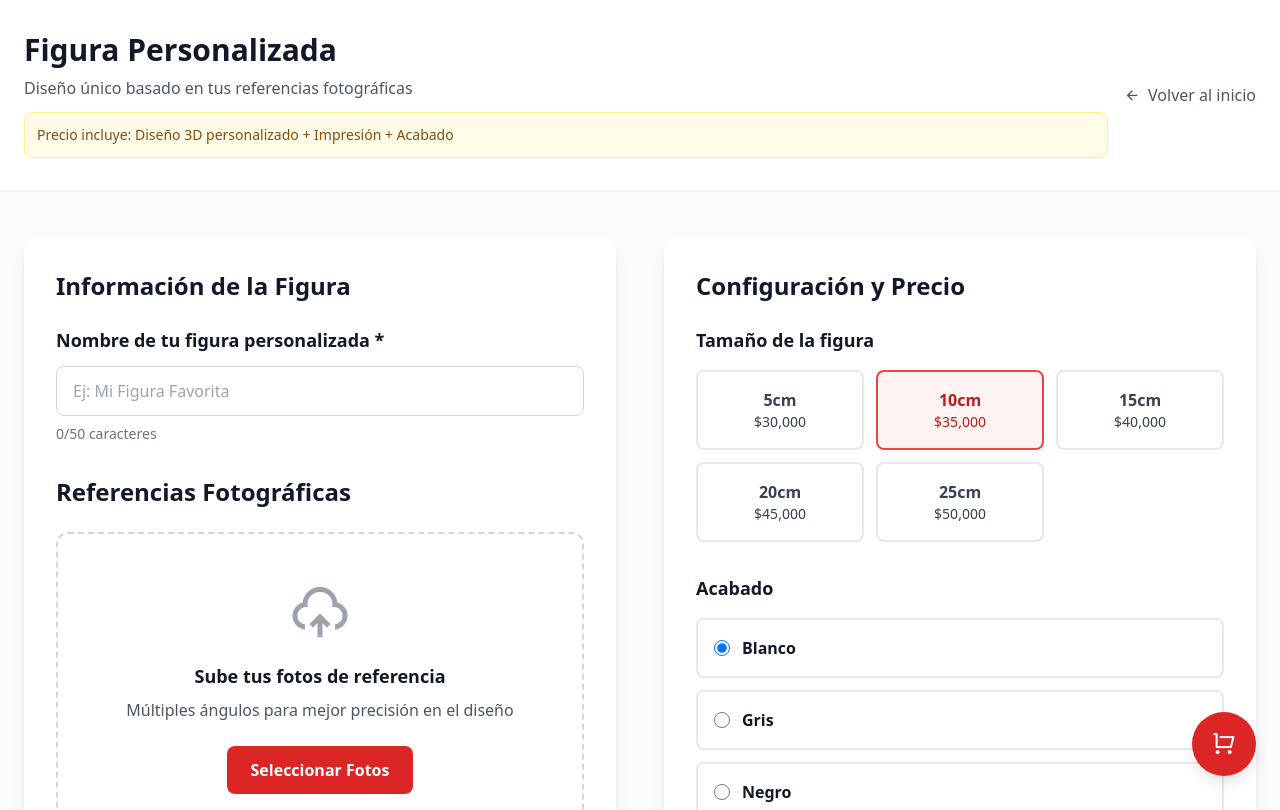
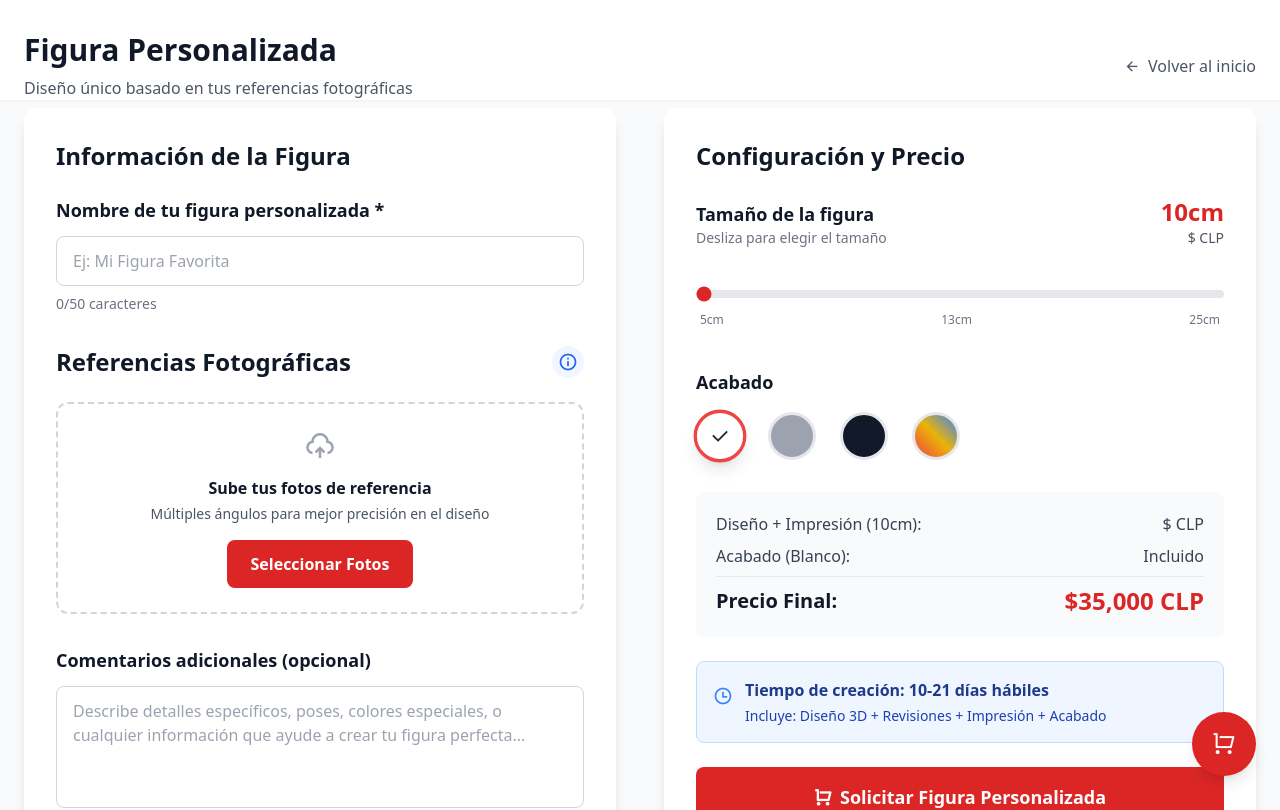
Before and after one commit to oretnad8/InfiniteCraft.Studio, a Next.js app: page /personalizacion in a window 1280 px wide. Shown: the top 810 px of the page. Built offline with nearby package versions, Linux system fonts and the light colour scheme.

Commit message:
fix: pantalla de productos personalizados

```diff
--- a/app/personalizacion/page.tsx
+++ b/app/personalizacion/page.tsx
@@ -15,21 +15,23 @@ export default function PersonalizacionPage() {
   const [comments, setComments] = useState('');
   const [showSuccess, setShowSuccess] = useState(false);
   const [currentPrice, setCurrentPrice] = useState(35000);
+  const [showTips, setShowTips] = useState(false);
 
   // Precios para figuras personalizadas (incluyen diseño)
   const sizes = [
-    { size: '5cm', price: 30000 },
-    { size: '10cm', price: 35000 },
-    { size: '15cm', price: 40000 },
-    { size: '20cm', price: 45000 },
-    { size: '25cm', price: 50000 }
+    { size: '5cm', price: 20000 },
+    { size: '9cm', price: 25000 },
+    { size: '13cm', price: 30000 },
+    { size: '17cm', price: 35000 },
+    { size: '21cm', price: 40000 },
+    { size: '25cm', price: 45000 }
   ];
 
   const finishes = [
-    { name: 'Blanco', multiplier: 1 },
-    { name: 'Gris', multiplier: 1 },
-    { name: 'Negro', multiplier: 1 },
-    { name: 'Pintado a mano', multiplier: 1.5 }
+    { name: 'Blanco', multiplier: 1, color: '#FFFFFF' },
+    { name: 'Gris', multiplier: 1, color: '#9CA3AF' },
+    { name: 'Negro', multiplier: 1, color: '#111827' },
+    { name: 'Pintado a mano', multiplier: 1.5, color: 'bg-gradient-to-tr from-red-500 via-yellow-500 to-blue-500' }
   ];
 
   // Calcular precio en tiempo real
@@ -128,18 +130,64 @@ export default function PersonalizacionPage() {
         </div>
       )}
 
+      {/* Modal de Consejos */}
+      {showTips && (
+        <div className="fixed inset-0 z-[60] flex items-center justify-center p-4">
+          <div
+            className="absolute inset-0 bg-black/50 backdrop-blur-sm"
+            onClick={() => setShowTips(false)}
+          />
+          <div className="relative bg-white rounded-2xl shadow-2xl w-full max-w-md p-6 sm:p-8">
+            <button
+              onClick={() => setShowTips(false)}
+              className="absolute top-4 right-4 text-gray-400 hover:text-gray-600 cursor-pointer"
+            >
+              <i className="ri-close-line text-2xl"></i>
+            </button>
+
+            <div className="flex items-center gap-3 mb-6">
+              <div className="w-10 h-10 rounded-full bg-blue-50 flex items-center justify-center text-blue-600">
+                <i className="ri-information-line text-2xl"></i>
+              </div>
+              <h3 className="text-xl font-bold text-gray-900">Consejos de Diseño</h3>
+            </div>
+
+            <ul className="space-y-4 mb-8">
+              <li className="flex gap-3">
+                <i className="ri-camera-lens-line text-blue-500 mt-1"></i>
+                <p className="text-gray-600 text-sm sm:text-base">Sube fotos desde múltiples ángulos (frente, perfil, posterior).</p>
+              </li>
+              <li className="flex gap-3">
+                <i className="ri-lightbulb-line text-blue-500 mt-1"></i>
+                <p className="text-gray-600 text-sm sm:text-base">Usa buena iluminación y asegúrate de que el enfoque sea nítido.</p>
+              </li>
+              <li className="flex gap-3">
+                <i className="ri-zoom-in-line text-blue-500 mt-1"></i>
+                <p className="text-gray-600 text-sm sm:text-base">Incluye detalles importantes en primeros planos.</p>
+              </li>
+              <li className="flex gap-3">
+                <i className="ri-folder-image-line text-blue-500 mt-1"></i>
+                <p className="text-gray-600 text-sm sm:text-base">Entre más referencias subas, más preciso será el resultado final.</p>
+              </li>
+            </ul>
+
+            <button
+              onClick={() => setShowTips(false)}
+              className="w-full bg-blue-600 hover:bg-blue-700 text-white py-3 rounded-xl font-semibold transition-colors cursor-pointer"
+            >
+              Entendido
+            </button>
+          </div>
+        </div>
+      )}
+
       {/* Header */}
       <section className="bg-white shadow-sm">
-        <div className="max-w-7xl mx-auto px-4 sm:px-6 py-6 sm:py-8">
+        <div className="max-w-7xl mx-auto px-4 sm:px-6 pt-6 sm:pt-8 pb-0">
           <div className="flex flex-col sm:flex-row sm:items-center sm:justify-between gap-4">
             <div className="flex-1">
               <h1 className="text-2xl sm:text-3xl font-bold text-gray-900">Figura Personalizada</h1>
               <p className="text-sm sm:text-base text-gray-600 mt-1 sm:mt-2">Diseño único basado en tus referencias fotográficas</p>
-              <div className="mt-2 sm:mt-3 bg-yellow-50 border border-yellow-200 rounded-lg p-3">
-                <p className="text-yellow-800 text-xs sm:text-sm font-medium">
-                  Precio incluye: Diseño 3D personalizado + Impresión + Acabado
-                </p>
-              </div>
             </div>
             <Link href="/">
               <button className="flex items-center text-gray-600 hover:text-gray-900 cursor-pointer text-sm sm:text-base">
@@ -151,7 +199,7 @@ export default function PersonalizacionPage() {
         </div>
       </section>
 
-      <div className="max-w-7xl mx-auto px-4 sm:px-6 py-8 sm:py-12">
+      <div className="max-w-7xl mx-auto px-4 sm:px-6 pt-2 sm:pt-2 pb-4 sm:pb-6">
         <div className="grid grid-cols-1 lg:grid-cols-2 gap-8 sm:gap-12">
           {/* Columna 1 - Subida de archivos */}
           <div className="bg-white rounded-xl shadow-lg p-6 sm:p-8">
@@ -175,25 +223,34 @@ export default function PersonalizacionPage() {
               </div>
             </div>
 
-            <h3 className="text-xl sm:text-2xl font-bold text-gray-900 mb-4 sm:mb-6">Referencias Fotográficas</h3>
+            <div className="flex items-center justify-between mb-4 sm:mb-6">
+              <h2 className="text-xl sm:text-2xl font-bold text-gray-900">Referencias Fotográficas</h2>
+              <button
+                onClick={() => setShowTips(true)}
+                className="w-8 h-8 flex items-center justify-center rounded-full bg-blue-50 text-blue-600 hover:bg-blue-100 transition-colors cursor-pointer"
+                title="Consejos para mejores resultados"
+                type="button"
+              >
+                <i className="ri-information-line text-xl"></i>
+              </button>
+            </div>
 
             {/* Área de arrastrar y soltar */}
             <div
-              className={`border-2 border-dashed rounded-xl p-8 sm:p-12 text-center transition-colors ${
-                dragActive ? 'border-red-500 bg-red-50' : 'border-gray-300 hover:border-gray-400'
-              }`}
+              className={`border-2 border-dashed rounded-xl p-4 sm:p-6 text-center transition-colors ${dragActive ? 'border-red-500 bg-red-50' : 'border-gray-300 hover:border-gray-400'
+                }`}
               onDragEnter={handleDrag}
               onDragLeave={handleDrag}
               onDragOver={handleDrag}
               onDrop={handleDrop}
             >
-              <div className="w-12 h-12 sm:w-16 sm:h-16 mx-auto mb-3 sm:mb-4 text-gray-400">
-                <i className="ri-upload-cloud-2-line text-4xl sm:text-6xl"></i>
+              <div className="w-8 h-8 sm:w-10 sm:h-10 mx-auto mb-2 text-gray-400">
+                <i className="ri-upload-cloud-2-line text-2xl sm:text-3xl"></i>
               </div>
-              <h3 className="text-base sm:text-lg font-semibold text-gray-900 mb-2">
+              <h3 className="text-sm sm:text-base font-semibold text-gray-900 mb-1">
                 Sube tus fotos de referencia
               </h3>
-              <p className="text-sm sm:text-base text-gray-600 mb-4 sm:mb-6">
+              <p className="text-xs sm:text-sm text-gray-600 mb-3 sm:mb-4">
                 Múltiples ángulos para mejor precisión en el diseño
               </p>
               <input
@@ -253,104 +310,107 @@ export default function PersonalizacionPage() {
               <p className="text-gray-500 text-xs sm:text-sm mt-1 sm:mt-2">{comments.length}/500 caracteres</p>
             </div>
 
-            {/* Instrucciones */}
-            <div className="mt-6 sm:mt-8 bg-blue-50 rounded-lg p-4 sm:p-6">
-              <h4 className="font-semibold text-blue-900 mb-2 sm:mb-3 flex items-center text-sm sm:text-base">
-                <i className="ri-information-line mr-2"></i>
-                Consejos para mejores resultados
-              </h4>
-              <ul className="text-blue-800 text-xs sm:text-sm space-y-1 sm:space-y-2">
-                <li>• Sube fotos desde múltiples ángulos (frente, perfil, posterior)</li>
-                <li>• Usa buena iluminación y enfoque nítido</li>
-                <li>• Incluye detalles importantes en primeros planos</li>
-                <li>• Entre más referencias, más preciso será el resultado</li>
-              </ul>
-            </div>
           </div>
 
           {/* Columna 2 - Calculadora de precios */}
           <div className="bg-white rounded-xl shadow-lg p-6 sm:p-8">
             <h2 className="text-xl sm:text-2xl font-bold text-gray-900 mb-4 sm:mb-6">Configuración y Precio</h2>
 
-            {/* Selector de tamaño */}
-            <div className="mb-6 sm:mb-8">
-              <h3 className="text-base sm:text-lg font-semibold text-gray-900 mb-3 sm:mb-4">Tamaño de la figura</h3>
-              <div className="grid grid-cols-2 sm:grid-cols-3 gap-2 sm:gap-3">
-                {sizes.map((sizeOption) => (
-                  <button
-                    key={sizeOption.size}
-                    onClick={() => setSelectedSize(sizeOption.size)}
-                    className={`p-3 sm:p-4 rounded-lg border-2 transition-colors cursor-pointer ${
-                      selectedSize === sizeOption.size
-                        ? 'border-red-500 bg-red-50 text-red-700'
-                        : 'border-gray-200 hover:border-gray-300 text-gray-700'
-                    }`}
-                  >
-                    <div className="font-semibold text-sm sm:text-base">{sizeOption.size}</div>
-                    <div className="text-xs sm:text-sm">${sizeOption.price.toLocaleString()}</div>
-                  </button>
-                ))}
+            {/* Selector de tamaño con Slider */}
+            <div className="mb-8">
+              <div className="flex justify-between items-end mb-4">
+                <div>
+                  <h3 className="text-base sm:text-lg font-semibold text-gray-900">Tamaño de la figura</h3>
+                  <p className="text-sm text-gray-500">Desliza para elegir el tamaño</p>
+                </div>
+                <div className="text-right">
+                  <span className="text-2xl font-bold text-red-600">{selectedSize}</span>
+                  <p className="text-sm font-medium text-gray-600">
+                    ${sizes.find(s => s.size === selectedSize)?.price.toLocaleString()} CLP
+                  </p>
+                </div>
+              </div>
+
+              <div className="relative pt-4 pb-2">
+                <input
+                  type="range"
+                  min="0"
+                  max="5"
+                  step="1"
+                  value={(() => {
+                    const sliderSizes = ['5cm', '9cm', '13cm', '17cm', '21cm', '25cm'];
+                    return sliderSizes.indexOf(selectedSize);
+                  })()}
+                  onChange={(e) => {
+                    const sliderSizes = ['5cm', '9cm', '13cm', '17cm', '21cm', '25cm'];
+                    setSelectedSize(sliderSizes[parseInt(e.target.value)]);
+                  }}
+                  className="w-full h-2 bg-gray-200 rounded-lg appearance-none cursor-pointer accent-red-600"
+                />
+                <div className="flex justify-between mt-2 px-1">
+                  <span className="text-xs text-gray-500 font-medium">5cm</span>
+                  <span className="text-xs text-gray-500 font-medium">13cm</span>
+                  <span className="text-xs text-gray-500 font-medium">25cm</span>
+                </div>
               </div>
             </div>
 
             {/* Selector de acabado */}
             <div className="mb-6 sm:mb-8">
               <h3 className="text-base sm:text-lg font-semibold text-gray-900 mb-3 sm:mb-4">Acabado</h3>
-              <div className="space-y-2 sm:space-y-3">
+              <div className="flex flex-wrap gap-4 sm:gap-6">
                 {finishes.map((finish) => (
-                  <label
-                    key={finish.name}
-                    className="flex items-center p-3 sm:p-4 rounded-lg border-2 cursor-pointer transition-colors hover:bg-gray-50"
-                  >
-                    <input
-                      type="radio"
-                      name="finish"
-                      value={finish.name}
-                      checked={selectedFinish === finish.name}
-                      onChange={(e) => setSelectedFinish(e.target.value)}
-                      className="w-4 h-4 text-red-600 mr-3"
-                    />
-                    <div className="flex-1">
-                      <span className="font-semibold text-gray-900 text-sm sm:text-base">{finish.name}</span>
-                      {finish.multiplier > 1 && (
-                        <span className="text-red-600 text-xs sm:text-sm ml-2">(+{Math.round((finish.multiplier - 1) * 100)}%)</span>
+                  <div key={finish.name} className="flex flex-col items-center gap-2">
+                    <button
+                      onClick={() => setSelectedFinish(finish.name)}
+                      title={finish.name}
+                      className={`w-10 h-10 sm:w-12 sm:h-12 rounded-full border-[3px] transition-all cursor-pointer relative ${selectedFinish === finish.name
+                        ? 'border-red-500 scale-110 shadow-lg'
+                        : 'border-gray-200 hover:border-gray-400'
+                        } ${finish.name === 'Pintado a mano' ? finish.color : ''}`}
+                      style={finish.name !== 'Pintado a mano' ? { backgroundColor: finish.color } : {}}
+                    >
+                      {selectedFinish === finish.name && (
+                        <div className="absolute inset-0 flex items-center justify-center">
+                          <i className={`ri-check-line text-xl ${finish.name === 'Blanco' ? 'text-gray-800' : 'text-white'}`}></i>
+                        </div>
                       )}
-                    </div>
-                  </label>
+                    </button>
+                  </div>
                 ))}
               </div>
             </div>
 
             {/* Precio final - Actualizado en tiempo real */}
-            <div className="bg-gray-50 rounded-lg p-4 sm:p-6 mb-4 sm:mb-6">
-              <div className="flex justify-between items-center mb-3 sm:mb-4">
-                <span className="text-sm sm:text-lg text-gray-700">Diseño personalizado + Impresión ({selectedSize}):</span>
-                <span className="text-sm sm:text-lg font-semibold">${sizes.find(s => s.size === selectedSize)?.price.toLocaleString()} CLP</span>
+            <div className="bg-gray-50 rounded-lg p-4 sm:p-5 mb-4 sm:mb-6">
+              <div className="flex justify-between items-center mb-1 sm:mb-2 text-gray-700">
+                <span className="text-sm sm:text-base">Diseño + Impresión ({selectedSize}):</span>
+                <span className="text-sm sm:text-base font-medium">${sizes.find(s => s.size === selectedSize)?.price.toLocaleString()} CLP</span>
               </div>
-              <div className="flex justify-between items-center mb-3 sm:mb-4">
-                <span className="text-sm sm:text-lg text-gray-700">Acabado ({selectedFinish}):</span>
-                <span className="text-sm sm:text-lg font-semibold">
+              <div className="flex justify-between items-center mb-2 text-gray-700">
+                <span className="text-sm sm:text-base">Acabado ({selectedFinish}):</span>
+                <span className="text-sm sm:text-base font-medium">
                   {finishes.find(f => f.name === selectedFinish)?.multiplier === 1
                     ? 'Incluido'
                     : `+${Math.round((finishes.find(f => f.name === selectedFinish)?.multiplier! - 1) * 100)}%`}
                 </span>
               </div>
-              <div className="border-t pt-3 sm:pt-4">
-                <div className="flex flex-col sm:flex-row sm:justify-between sm:items-center gap-2">
-                  <span className="text-xl sm:text-2xl font-bold text-gray-900">Precio Final:</span>
-                  <span className="text-2xl sm:text-3xl font-bold text-red-600">${currentPrice.toLocaleString()} CLP</span>
+              <div className="border-t border-gray-200 pt-2">
+                <div className="flex justify-between items-center">
+                  <span className="text-lg sm:text-xl font-bold text-gray-900">Precio Final:</span>
+                  <span className="text-xl sm:text-2xl font-bold text-red-600">${currentPrice.toLocaleString()} CLP</span>
                 </div>
               </div>
             </div>
 
             {/* Nota importante */}
-            <div className="bg-orange-50 border border-orange-200 rounded-lg p-3 sm:p-4 mb-4 sm:mb-6">
+            <div className="bg-blue-50 border border-blue-200 rounded-lg p-3 sm:p-4 mb-4 sm:mb-6">
               <div className="flex items-start">
-                <i className="ri-information-line text-orange-500 text-lg sm:text-xl mr-2 sm:mr-3 mt-1"></i>
+                <i className="ri-time-line text-blue-500 text-lg sm:text-xl mr-2 sm:mr-3 mt-1"></i>
                 <div>
-                  <p className="text-orange-800 font-semibold mb-1 text-sm sm:text-base">Proceso de creación:</p>
-                  <p className="text-orange-700 text-xs sm:text-sm">
-                    Una vez confirmado el pedido, evaluaremos la complejidad y te contactaremos si hay ajustes en el precio antes de iniciar el diseño.
+                  <p className="text-blue-900 font-semibold mb-1 text-sm sm:text-base">Tiempo de creación: 10-21 días hábiles</p>
+                  <p className="text-blue-800 text-xs sm:text-sm">
+                    Incluye: Diseño 3D + Revisiones + Impresión + Acabado
                   </p>
                 </div>
               </div>
@@ -365,18 +425,9 @@ export default function PersonalizacionPage() {
               Solicitar Figura Personalizada
             </button>
 
-            {/* Información adicional */}
-            <div className="mt-4 sm:mt-6 text-center">
-              <p className="text-gray-600 text-xs sm:text-sm">
-                Tiempo de creación: 10-21 días hábiles
-              </p>
-              <p className="text-gray-600 text-xs sm:text-sm">
-                Incluye: Diseño 3D + Revisiones + Impresión + Acabado
-              </p>
-            </div>
           </div>
         </div>
       </div>
-    </div>
+    </div >
   );
 }
--- a/package.json
+++ b/package.json
@@ -1,4 +1,3 @@
-
 {
   "name": "my-readdy-site",
   "version": "0.1.0",
@@ -10,7 +9,7 @@
     "lint": "next lint"
   },
   "dependencies": {
-    "next": "15.1.3",
+    "next": "^15.5.12",
     "react": "^18.2.0",
     "react-dom": "^18.2.0"
   },
@@ -18,6 +17,7 @@
     "@types/node": "^20",
     "@types/react": "^18",
     "@types/react-dom": "^18",
+    "autoprefixer": "^10.4.24",
     "eslint": "^8",
     "eslint-config-next": "15.1.3",
     "postcss": "^8",
```
Also changed, not shown: components/Customization.tsx (+21 -24 lines), next-env.d.ts (added), 1 other file (tests, documents, lock files or other folders).
